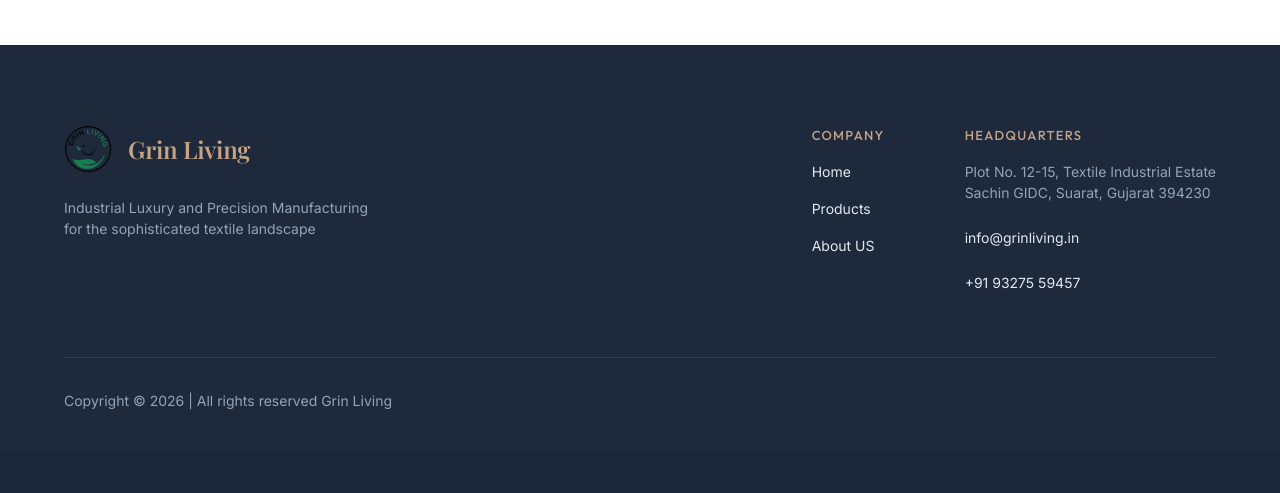
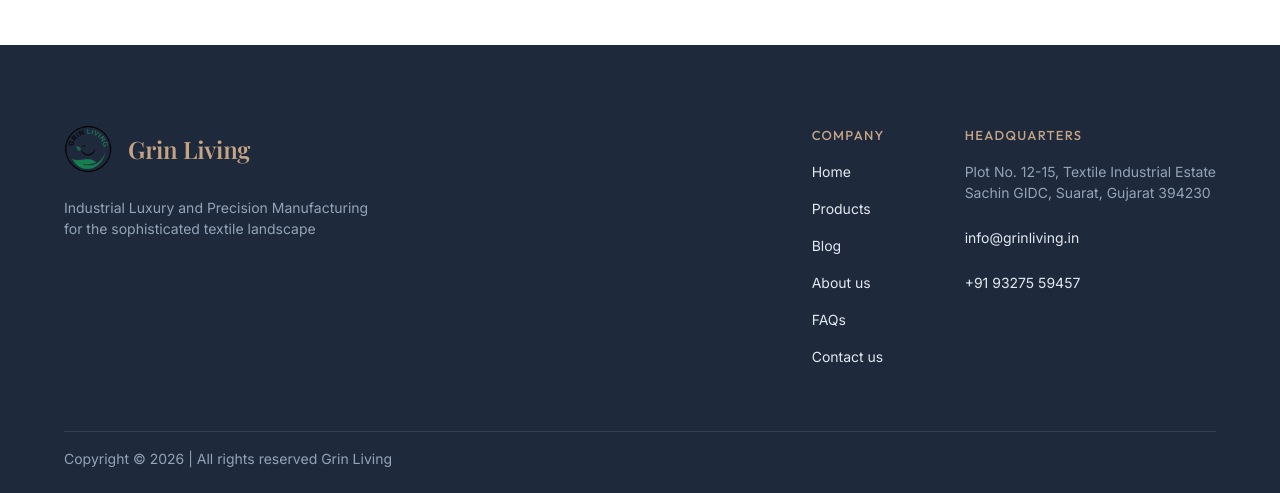
Before and after one commit to AlphaDigital26/GrinLiving, a PHP site: page /blog.html in a window 1280 px wide. Shown: the part 668-1161 px from the top of the page. Before the commit the page ends 1078 px from the top, so only its background shows below. Run offline with PHP 8.4, Linux system fonts and the light colour scheme; data that the repository does not hold is empty; some web fonts are replaced.

Commit message:
blog and navbar

```diff
--- a/about-us.html
+++ b/about-us.html
@@ -819,7 +819,10 @@
           <h3 class="label-lg">COMPANY</h3>
           <a href="./" class="body-sm">Home</a>
           <a href="products" class="body-sm">Products</a>
-          <a href="about-us" class="body-sm">About US</a>
+          <a href="blog" class="body-sm">Blog</a>
+          <a href="about-us" class="body-sm">About us</a>
+          <a href="faqs" class="body-sm">FAQs</a>
+          <a href="contact-us" class="body-sm">Contact us</a>
         </div>
         <div class="link-column">
           <h3 class="label-lg">HEADQUARTERS</h3>
--- a/blog-detail.html
+++ b/blog-detail.html
@@ -78,7 +78,10 @@
           <h3 class="label-lg">COMPANY</h3>
           <a href="./" class="body-sm">Home</a>
           <a href="products" class="body-sm">Products</a>
-          <a href="about-us" class="body-sm">About US</a>
+          <a href="blog" class="body-sm">Blog</a>
+          <a href="about-us" class="body-sm">About us</a>
+          <a href="faqs" class="body-sm">FAQs</a>
+          <a href="contact-us" class="body-sm">Contact us</a>
         </div>
         <div class="link-column">
           <h3 class="label-lg">HEADQUARTERS</h3>
--- a/blog.html
+++ b/blog.html
@@ -91,7 +91,10 @@
           <h3 class="label-lg">COMPANY</h3>
           <a href="./" class="body-sm">Home</a>
           <a href="products" class="body-sm">Products</a>
-          <a href="about-us" class="body-sm">About US</a>
+          <a href="blog" class="body-sm">Blog</a>
+          <a href="about-us" class="body-sm">About us</a>
+          <a href="faqs" class="body-sm">FAQs</a>
+          <a href="contact-us" class="body-sm">Contact us</a>
         </div>
         <div class="link-column">
           <h3 class="label-lg">HEADQUARTERS</h3>
--- a/contact-us.html
+++ b/contact-us.html
@@ -156,7 +156,10 @@
           <h3 class="label-lg">COMPANY</h3>
           <a href="./" class="body-sm">Home</a>
           <a href="products" class="body-sm">Products</a>
-          <a href="about-us" class="body-sm">About US</a>
+          <a href="blog" class="body-sm">Blog</a>
+          <a href="about-us" class="body-sm">About us</a>
+          <a href="faqs" class="body-sm">FAQs</a>
+          <a href="contact-us" class="body-sm">Contact us</a>
         </div>
         <div class="link-column">
           <h3 class="label-lg">HEADQUARTERS</h3>
--- a/faqs.html
+++ b/faqs.html
@@ -148,7 +148,10 @@
           <h3 class="label-lg">COMPANY</h3>
           <a href="./" class="body-sm">Home</a>
           <a href="products" class="body-sm">Products</a>
-          <a href="about-us" class="body-sm">About US</a>
+          <a href="blog" class="body-sm">Blog</a>
+          <a href="about-us" class="body-sm">About us</a>
+          <a href="faqs" class="body-sm">FAQs</a>
+          <a href="contact-us" class="body-sm">Contact us</a>
         </div>
         <div class="link-column">
           <h3 class="label-lg">HEADQUARTERS</h3>
--- a/products.html
+++ b/products.html
@@ -254,7 +254,10 @@
           <h3 class="label-lg">COMPANY</h3>
           <a href="./" class="body-sm">Home</a>
           <a href="products" class="body-sm">Products</a>
-          <a href="about-us" class="body-sm">About US</a>
+          <a href="blog" class="body-sm">Blog</a>
+          <a href="about-us" class="body-sm">About us</a>
+          <a href="faqs" class="body-sm">FAQs</a>
+          <a href="contact-us" class="body-sm">Contact us</a>
         </div>
         <div class="link-column">
           <h3 class="label-lg">HEADQUARTERS</h3>
--- a/style.css
+++ b/style.css
@@ -30,7 +30,7 @@
 html, body {
   width: 100%;
   max-width: 100%;
-  overflow-x: hidden;
+  overflow-x: clip;
   position: relative;
 }
 
@@ -190,6 +190,8 @@ a {
   backdrop-filter: none;
   -webkit-backdrop-filter: none;
   border-bottom: none;
+  position: fixed;
+  width: 100%;
 }
 
 .home-navbar.scrolled {
@@ -511,7 +513,7 @@ a {
   background-color: #1E293B; /* One shade lighter than deep-teal */
   color: var(--pure-white);
   padding-top: 80px;
-  padding-bottom: 40px;
+  padding-bottom: 24px;
 }
 
 .site-footer .text-charcoal {
@@ -554,7 +556,7 @@ a {
 
 .footer-bottom {
   border-top: 1px solid rgba(255, 255, 255, 0.1);
-  padding-top: 32px;
+  padding-top: 16px;
 }
 
 /* FAQ Accordion */
```
Also changed, not shown: index.html (+6 -3 lines), js/blog-detail.js (+5 -3 lines).
